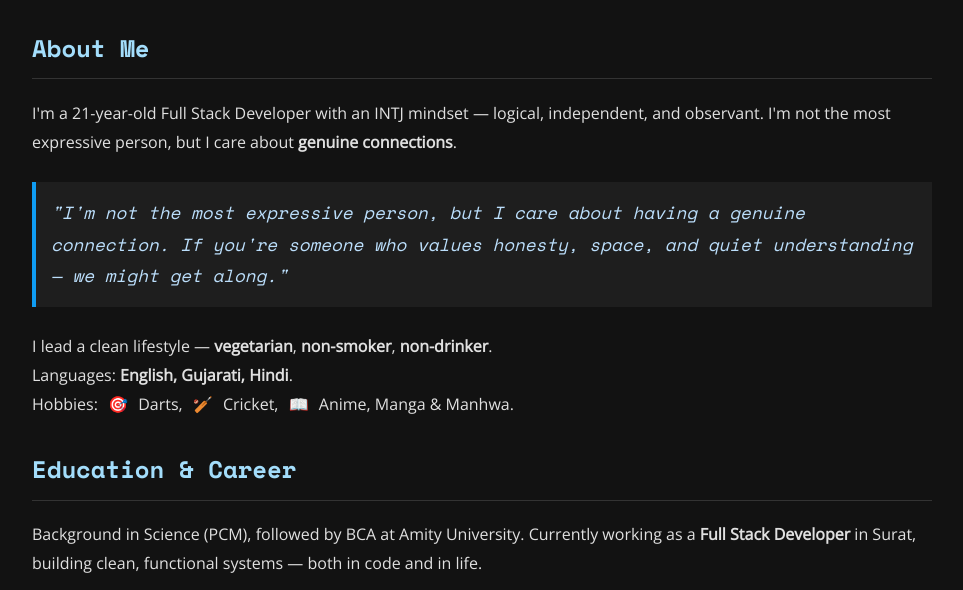
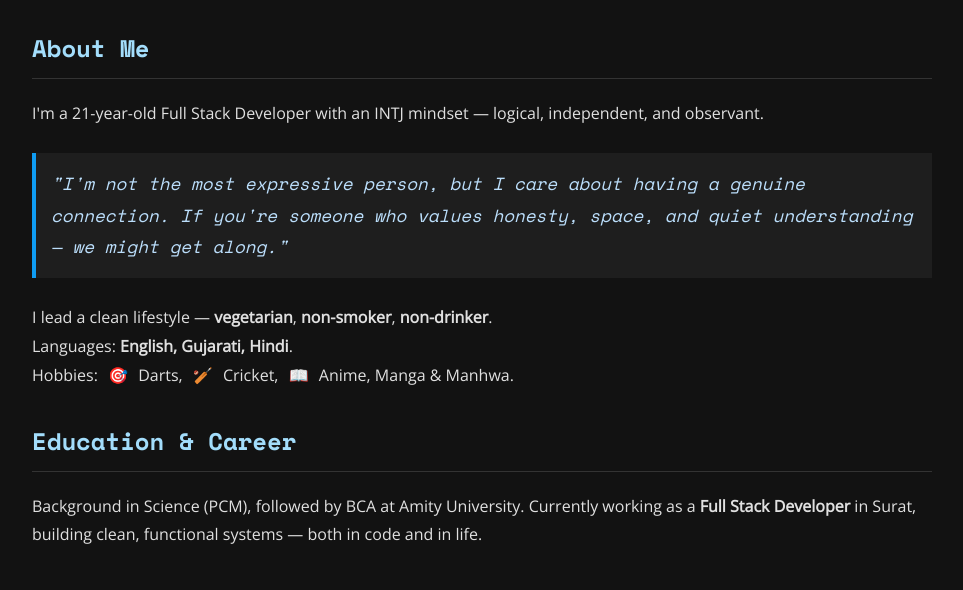
Before and after one commit to anmoldobariya/anmoldobariya.github.io, a plain HTML site: page index.html in a window 1280 px wide. Shown: the part 192-782 px from the top of the page, without its empty margins (158-1121 px from the left). Drawn offline with nearby package versions, Linux system fonts and the light colour scheme.

Commit message:
Update index.html

```diff
--- a/index.html
+++ b/index.html
@@ -97,8 +97,7 @@
     <h2>About Me</h2>
     <p>
       I'm a 21-year-old Full Stack Developer with an INTJ mindset — logical,
-      independent, and observant. I'm not the most expressive person, but I care
-      about <strong>genuine connections</strong>.
+      independent, and observant.
     </p>
 
     <div class="highlight">
```
